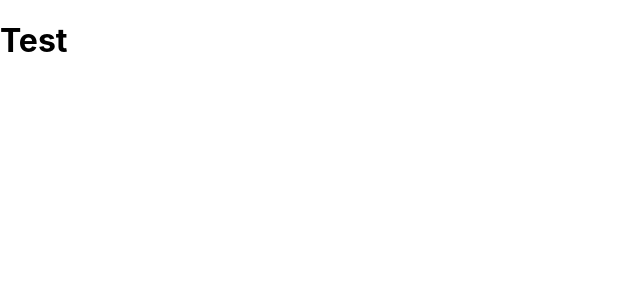
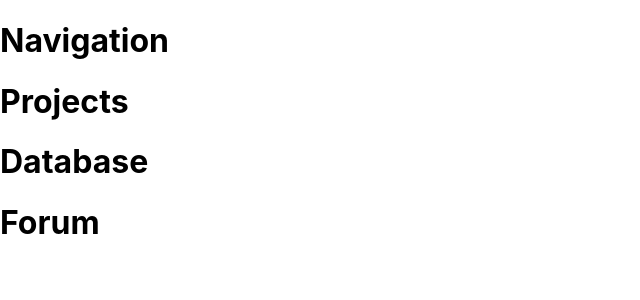
Before and after one commit to DoubleHelixX/ori-pulls-test, a React (Create React App) app: page / in a window 1280 px wide. Shown: the top 300 px of the page, without its empty margins (0-640 px from the left). Built offline with nearby package versions, Linux system fonts and the light colour scheme; the HTML template or start-up script is replaced by a standard one.

Commit message:
components rendering

```diff
--- a/src/App.js
+++ b/src/App.js
@@ -1,10 +1,16 @@
-import logo from "./logo.svg";
 import "./App.css";
+import DatabaseCard from "./Components/DatabaseCard/DatabaseCard";
+import ForumCard from "./Components/ForumCard/ForumCard";
+import Navigation from "./Components/Navigation/Navigation";
+import ProjectsCard from "./Components/ProjectsCard/ProjectsCard";
 
 function App() {
   return (
     <div>
-      <h1>Test</h1>
+      <Navigation />
+      <ProjectsCard />
+      <DatabaseCard />
+      <ForumCard />
     </div>
   );
 }
--- a/src/Components/DatabaseCard/DatabaseCard.js
+++ b/src/Components/DatabaseCard/DatabaseCard.js
@@ -0,0 +1,11 @@
+import React from "react";
+
+function DatabaseCard(props) {
+  return (
+    <div>
+      <h1>Database</h1>
+    </div>
+  );
+}
+
+export default DatabaseCard;
--- a/src/Components/ForumCard/ForumCard.js
+++ b/src/Components/ForumCard/ForumCard.js
@@ -0,0 +1,11 @@
+import React from "react";
+
+function ForumCard(props) {
+  return (
+    <div>
+      <h1>Forum</h1>
+    </div>
+  );
+}
+
+export default ForumCard;
--- a/src/Components/Navigation/Navigation.js
+++ b/src/Components/Navigation/Navigation.js
@@ -0,0 +1,11 @@
+import React from "react";
+
+function Navigation(props) {
+  return (
+    <div>
+      <h1>Navigation</h1>
+    </div>
+  );
+}
+
+export default Navigation;
--- /dev/null
+++ b/src/Components/ProjectsCard/ProjectsCard.js
@@ -0,0 +1,11 @@
+import React from "react";
+
+function ProjectsCard(props) {
+  return (
+    <div>
+      <h1>Projects</h1>
+    </div>
+  );
+}
+
+export default ProjectsCard;
```
Also changed, not shown: src/Components/ProjectsCard/ProjecsCard.js (deleted).
